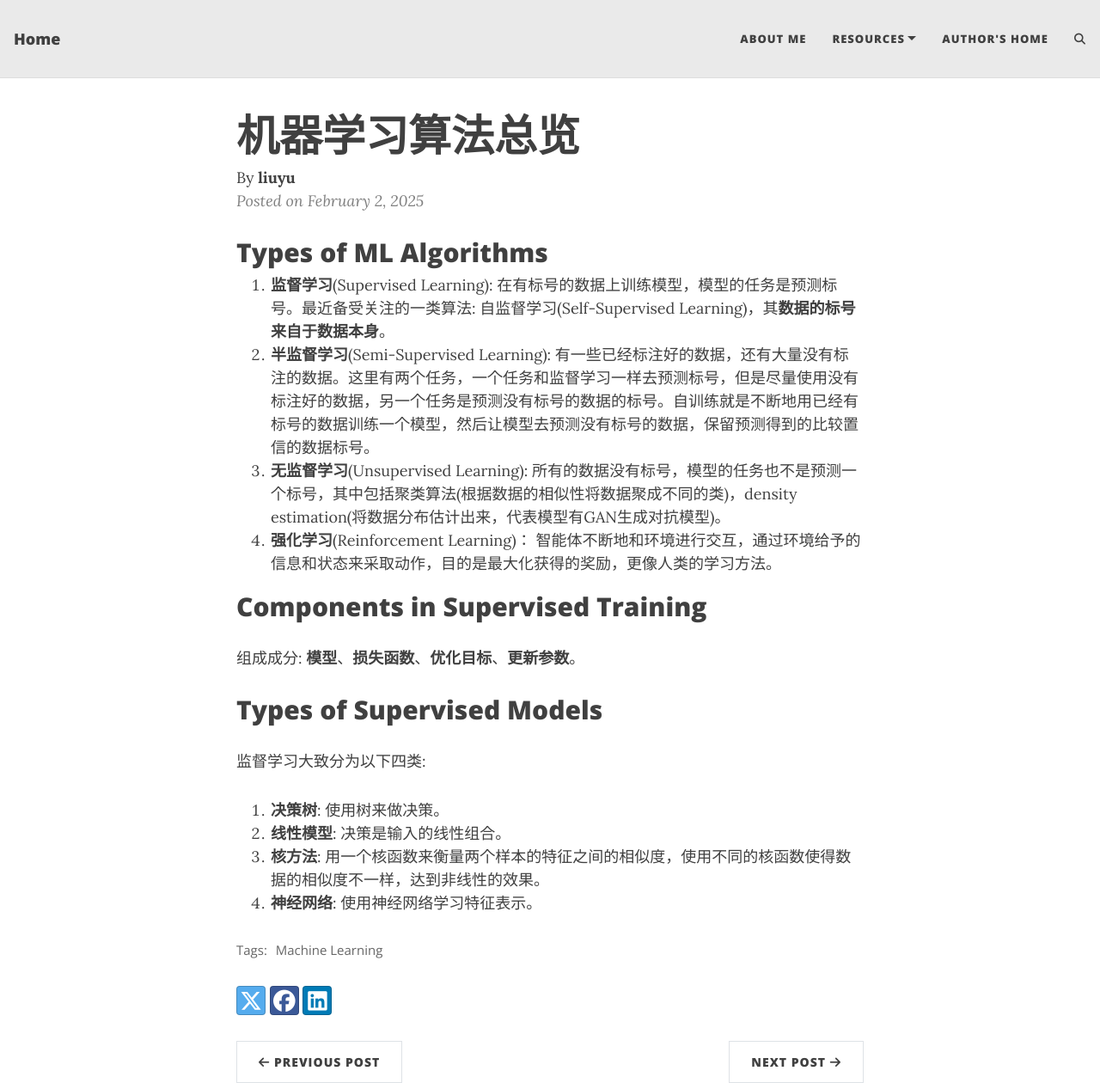
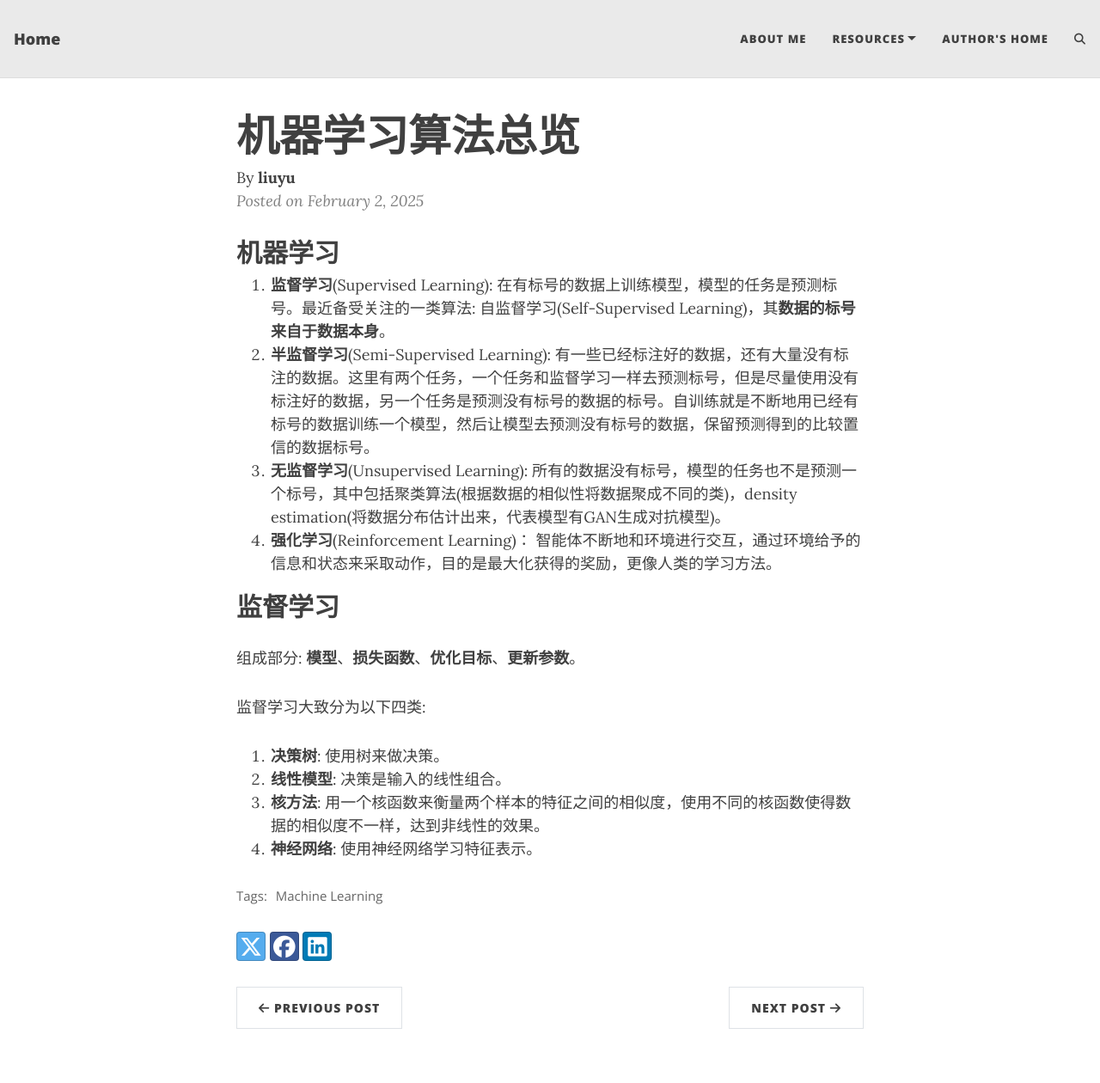
Before and after one commit to cosmoliu2002/cosmoliu2002.github.io, a Jekyll site: the page built from _posts/2025-02-02-machine-learning-overview.md, in a window 1280 px wide and 1260 px high. Shown: the whole window at 86% size. Built offline with Jekyll 4.4.1, drawn with Linux system fonts in a browser that asks for light colours; comment, search, counter and statistics services are not loaded.

Commit message:
Update 2025-02-02-machine-learning-overview.md

```diff
--- a/_posts/2025-02-02-machine-learning-overview.md
+++ b/_posts/2025-02-02-machine-learning-overview.md
@@ -7,17 +7,15 @@ excerpt: "本文系统介绍了机器学习的主要算法类型，包括监督
 author: liuyu
 ---
 
-## Types of  ML Algorithms
+## 机器学习
 1. **监督学习**(Supervised Learning): 在有标号的数据上训练模型，模型的任务是预测标号。最近备受关注的一类算法: 自监督学习(Self-Supervised Learning)，其**数据的标号来自于数据本身**。
 2. **半监督学习**(Semi-Supervised Learning): 有一些已经标注好的数据，还有大量没有标注的数据。这里有两个任务，一个任务和监督学习一样去预测标号，但是尽量使用没有标注好的数据，另一个任务是预测没有标号的数据的标号。自训练就是不断地用已经有标号的数据训练一个模型，然后让模型去预测没有标号的数据，保留预测得到的比较置信的数据标号。
 3. **无监督学习**(Unsupervised Learning): 所有的数据没有标号，模型的任务也不是预测一个标号，其中包括聚类算法(根据数据的相似性将数据聚成不同的类)，density estimation(将数据分布估计出来，代表模型有GAN生成对抗模型)。
 4. **强化学习**(Reinforcement Learning)： 智能体不断地和环境进行交互，通过环境给予的信息和状态来采取动作，目的是最大化获得的奖励，更像人类的学习方法。
 
-## Components in Supervised Training
+## 监督学习
 
-组成成分: **模型**、**损失函数**、**优化目标**、**更新参数**。
-
-## Types of Supervised Models
+组成部分: **模型**、**损失函数**、**优化目标**、**更新参数**。
 
 监督学习大致分为以下四类:
 
```
